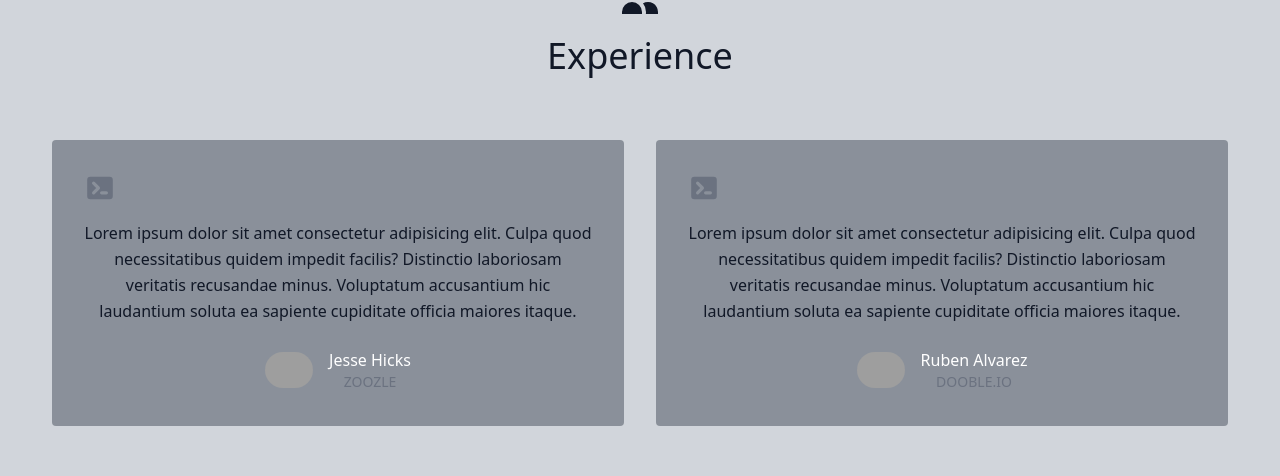
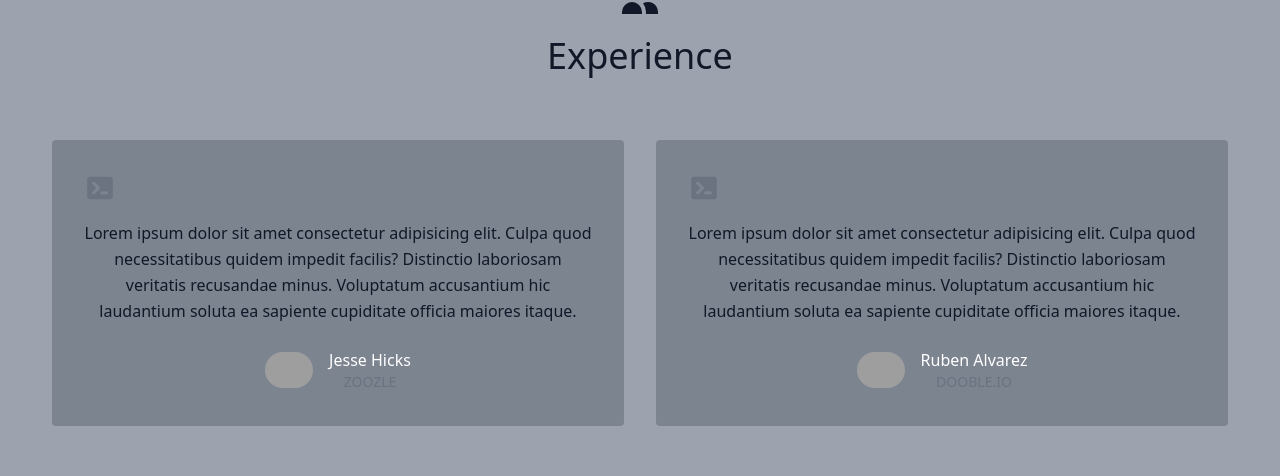
Before and after one commit to davidrawson/Portfolio_React, a React (Create React App) app: page / in a window 1280 px wide. Shown: the part 2112-2588 px from the top of the page. Built offline with nearby package versions, Linux system fonts and the light colour scheme; grey boxes are pictures that could not be loaded.

Commit message:
More bugs hunted. NavBar styled

```diff
--- a/src/App.js
+++ b/src/App.js
@@ -8,7 +8,7 @@ import Skills from "./components/Skills";
 
 const App = () => {
   return (
-    <main className="text-gray-900 bg-gray-300 body-font">
+    <main className="text-gray-900 bg-gray-400 body-font">
       <NavBar />
       <About />
       <Projects />
--- a/src/components/Experience.js
+++ b/src/components/Experience.js
@@ -13,7 +13,7 @@ const Experience = () => {
         <div className="flex flex-wrap m-4">
           {experiences.map((experience) => (
             <div key={experience.name} className="p-4 md:w-1/2 w-full">
-              <div className="h-full bg-gray-800 bg-opacity-40 p-8 rounded">
+              <div className="h-full bg-gray-600 bg-opacity-40 p-8 rounded">
                 <TerminalIcon className="block w-8 text-gray-500 mb-4" />
                 <p className="leading-relaxed mb-6">{experience.quote}</p>
                 <div className="inline-flex items-center">
--- a/src/components/NavBar.js
+++ b/src/components/NavBar.js
@@ -3,7 +3,7 @@ import React from "react";
 
 const NavBar = () => {
   return (
-    <header className="bg-gray md:sticky top-0 z-10">
+    <header className="bg-gray-300 md:sticky top-0 z-10">
       <div className="container mx-auto flex flex-wrap p-5 flex-col md:flex-row items-center">
         <a
           className="title-font font-medium text-white mb-4 md:mb-0 ml-3 text-xl"
--- a/src/components/Skills.js
+++ b/src/components/Skills.js
@@ -4,7 +4,7 @@ import { skills } from "../data";
 
 const Skills = () => {
   return (
-    <section id="skillls">
+    <section id="skills">
       <div className="container px-5 py-10 mx-auto">
         <div className="text-center mb-20">
           <ChipIcon className="w-10 inline-block mb-4" />
```
